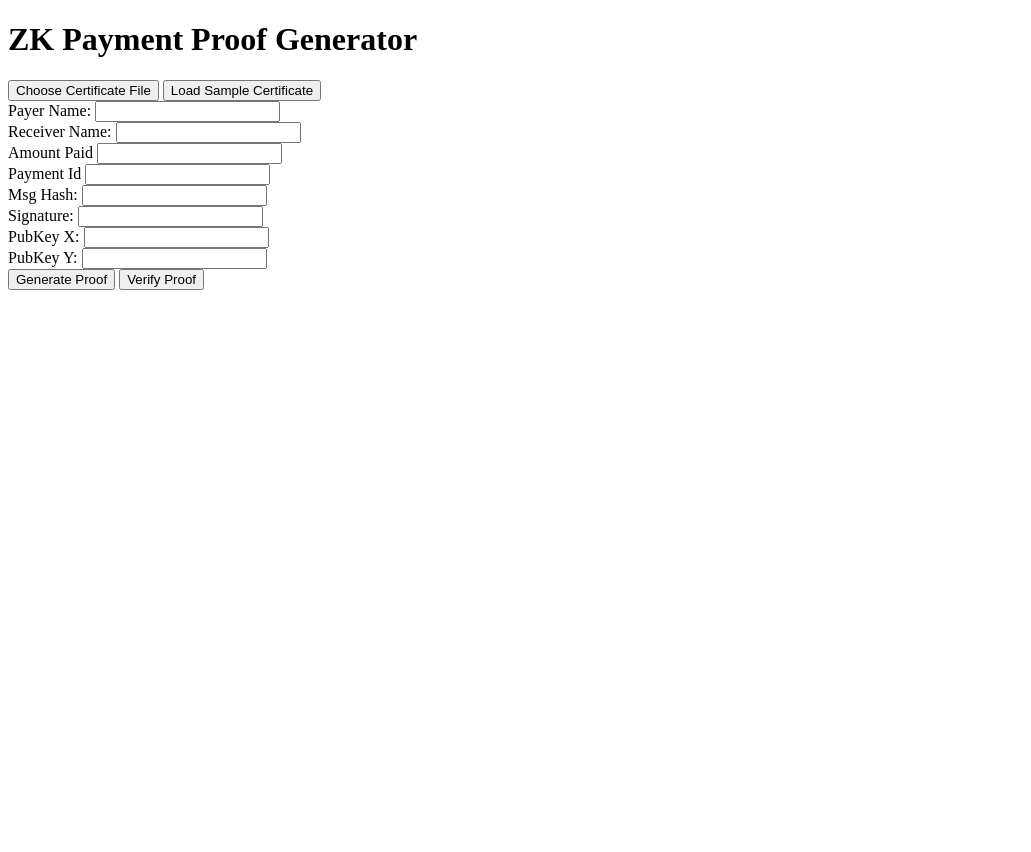
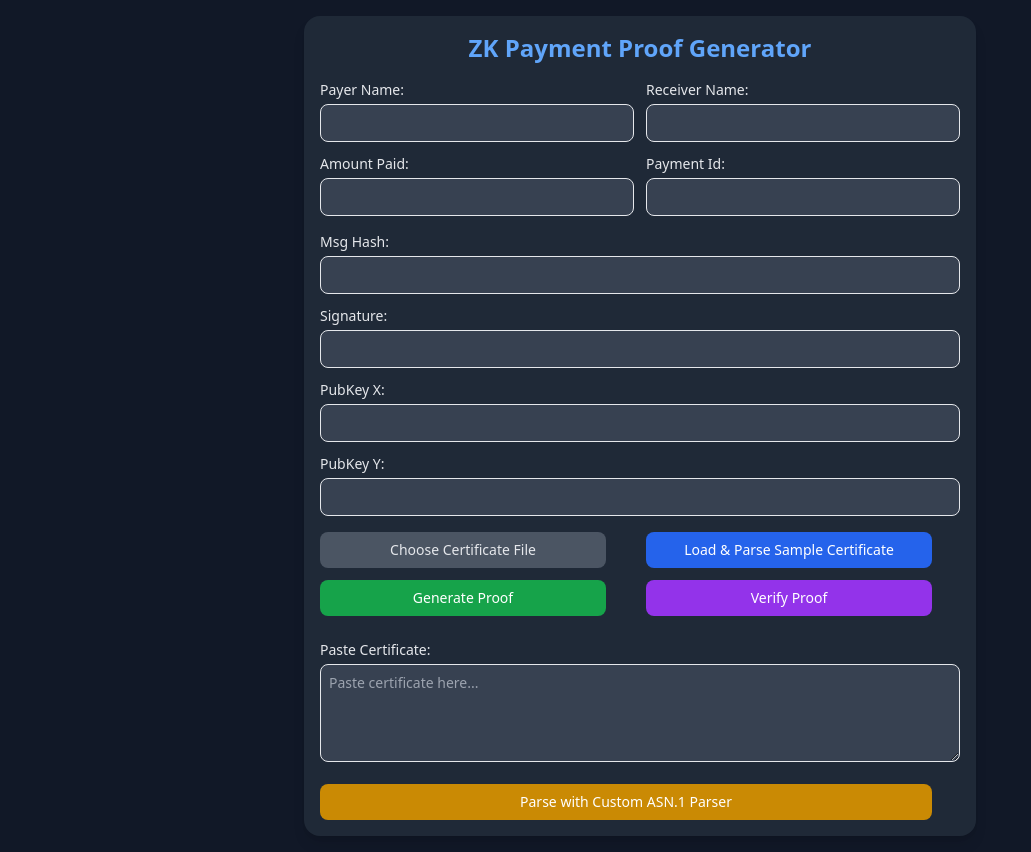
Before and after one commit to sanjay-sol/zkpay, a website built with Vite: page frontend/index.html in a window 1280 px wide. Both pictures are taken after a click on the button "Verify Proof". Shown: the whole page, without its empty margins (0-1031 px from the left). Before the commit the page ends 800 px from the top, so only its background shows below. Built offline with nearby package versions, Linux system fonts and the light colour scheme.

Commit message:
working5: ui rewrite

```diff
--- a/frontend/index.html
+++ b/frontend/index.html
@@ -1,56 +1,91 @@
 <!DOCTYPE html>
-<html lang="en">
+<html lang="en" class="dark">
   <head>
     <meta charset="UTF-8" />
     <meta name="viewport" content="width=device-width, initial-scale=1.0" />
     <title>ZK Payment Proof</title>
+    <script src="https://cdn.tailwindcss.com"></script>
   </head>
-  <body class="p-4 font-sans">
-    <h1 class="text-2xl mb-4">ZK Payment Proof Generator</h1>
+  <body class="p-4 bg-gray-900 text-gray-200 font-sans min-h-screen flex flex-col items-center">
+    <div class="w-full max-w-2xl bg-gray-800 p-4 rounded-2xl shadow-lg">
+      <h1 class="text-2xl font-bold mb-4 text-center text-blue-400">ZK Payment Proof Generator</h1>
 
-    <div class="mb-4">
-      <button id="chooseFileBtn" class="p-2 bg-gray-300 rounded mr-2">Choose Certificate File</button>
-      <button id="loadSampleBtn" class="p-2 bg-blue-500 text-white rounded">Load Sample Certificate</button>
-    </div>
+      <!-- Input Fields 2x2 Grid -->
+      <div class="grid grid-cols-1 md:grid-cols-2 gap-3 mb-4">
+        <div>
+          <label class="block text-sm font-medium mb-1">Payer Name:</label>
+          <input type="text" id="payer" class="w-full p-2 border rounded-lg bg-gray-700 text-gray-200 text-sm" readonly />
+        </div>
+        <div>
+          <label class="block text-sm font-medium mb-1">Receiver Name:</label>
+          <input type="text" id="rec" class="w-full p-2 border rounded-lg bg-gray-700 text-gray-200 text-sm" readonly />
+        </div>
+        <div>
+          <label class="block text-sm font-medium mb-1">Amount Paid:</label>
+          <input type="text" id="amount" class="w-full p-2 border rounded-lg bg-gray-700 text-gray-200 text-sm" readonly />
+        </div>
+        <div>
+          <label class="block text-sm font-medium mb-1">Payment Id:</label>
+          <input type="text" id="payment" class="w-full p-2 border rounded-lg bg-gray-700 text-gray-200 text-sm" readonly />
+        </div>
+      </div>
 
-    <div class="grid grid-cols-1 gap-4 max-w-xl">
-      <div>
-        <label class="block font-medium">Payer Name:</label>
-        <input type="text" id="payer" class="w-full p-2 border rounded" readonly />
+      <!-- Remaining Fields Single Column -->
+      <div class="grid grid-cols-1 gap-3 mb-4">
+        <div>
+          <label class="block text-sm font-medium mb-1">Msg Hash:</label>
+          <input type="text" id="msgHash" class="w-full p-2 border rounded-lg bg-gray-700 text-gray-200 text-sm" readonly />
+        </div>
+        <div>
+          <label class="block text-sm font-medium mb-1">Signature:</label>
+          <input type="text" id="signature" class="w-full p-2 border rounded-lg bg-gray-700 text-gray-200 text-sm" readonly />
+        </div>
+        <div>
+          <label class="block text-sm font-medium mb-1">PubKey X:</label>
+          <input type="text" id="pubkeyX" class="w-full p-2 border rounded-lg bg-gray-700 text-gray-200 text-sm" readonly />
+        </div>
+        <div>
+          <label class="block text-sm font-medium mb-1">PubKey Y:</label>
+          <input type="text" id="pubkeyY" class="w-full p-2 border rounded-lg bg-gray-700 text-gray-200 text-sm" readonly />
+        </div>
       </div>
-      <div>
-        <label class="block font-medium">Receiver Name:</label>
-        <input type="text" id="rec" class="w-full p-2 border rounded" readonly />
+
+      <!-- Buttons + Status in 2x2 Grid -->
+      <div class="grid grid-cols-1 sm:grid-cols-2 gap-3 mb-6">
+        <!-- Button 1 -->
+        <div class="flex items-center">
+          <button id="chooseFileBtn" class="flex-1 p-2 bg-gray-600 text-gray-200 rounded-lg hover:bg-gray-500 text-sm transition">Choose Certificate File</button>
+          <div id="chooseFileStatus" class="w-5 h-5 ml-2"></div>
+        </div>
+
+        <!-- Button 2 -->
+        <div class="flex items-center">
+          <button id="loadSampleBtn" class="flex-1 p-2 bg-blue-600 text-white rounded-lg hover:bg-blue-500 text-sm transition">Load & Parse Sample Certificate</button>
+          <div id="loadSampleStatus" class="w-5 h-5 ml-2"></div>
+        </div>
+
+        <!-- Button 3 -->
+        <div class="flex items-center">
+          <button id="generateProofBtn" class="flex-1 p-2 bg-green-600 text-white rounded-lg hover:bg-green-500 text-sm transition">Generate Proof</button>
+          <div id="generateProofStatus" class="w-5 h-5 ml-2"></div>
+        </div>
+
+        <!-- Button 4 -->
+        <div class="flex items-center">
+          <button id="verifyProofBtn" class="flex-1 p-2 bg-purple-600 text-white rounded-lg hover:bg-purple-500 text-sm transition">Verify Proof</button>
+          <div id="verifyProofStatus" class="w-5 h-5 ml-2"></div>
+        </div>
       </div>
-      <div>
-        <label class="block font-medium">Amount Paid</label>
-        <input type="text" id="amount" class="w-full p-2 border rounded" readonly />
+
+      <!-- New Textarea + Parse Button -->
+      <div class="mb-4">
+        <label class="block text-sm font-medium mb-1">Paste Certificate:</label>
+        <textarea id="certificateInput" rows="4" placeholder="Paste certificate here..." class="w-full p-2 border rounded-lg bg-gray-700 text-gray-200 text-sm placeholder-gray-400"></textarea>
       </div>
-      <div>
-        <label class="block font-medium">Payment Id</label>
-        <input type="text" id="payment" class="w-full p-2 border rounded" readonly />
+      <div class="flex items-center">
+        <button id="parseCertificateBtn" class="flex-1 p-2 bg-yellow-600 text-white rounded-lg hover:bg-yellow-500 text-sm transition">Parse with Custom ASN.1 Parser</button>
+        <div id="parseStatus" class="w-5 h-5 ml-2"></div>
       </div>
-      <div>
-        <label class="block font-medium">Msg Hash:</label>
-        <input type="text" id="msgHash" class="w-full p-2 border rounded" readonly />
-      </div>
-      <div>
-        <label class="block font-medium">Signature:</label>
-        <input type="text" id="signature" class="w-full p-2 border rounded" readonly />
-      </div>
-      <div>
-        <label class="block font-medium">PubKey X:</label>
-        <input type="text" id="pubkeyX" class="w-full p-2 border rounded" readonly />
-      </div>
-      <div>
-        <label class="block font-medium">PubKey Y:</label>
-        <input type="text" id="pubkeyY" class="w-full p-2 border rounded" readonly />
-      </div>
-    </div>
-
-    <div class="mt-4">
-      <button id="generateProofBtn" class="p-2 bg-green-500 text-white rounded mr-2">Generate Proof</button>
-      <button id="verifyProofBtn" class="p-2 bg-purple-500 text-white rounded">Verify Proof</button>
     </div>
 
     <script type="module" src="/main.js"></script>
--- a/frontend/main.js
+++ b/frontend/main.js
@@ -71,7 +71,33 @@ const sampleData = {
   ],
 };
 
+function setStatusLoading(statusId) {
+  const statusDiv = document.getElementById(statusId);
+  statusDiv.innerHTML = `
+    <svg class="animate-spin h-6 w-6 text-gray-500" xmlns="http://www.w3.org/2000/svg" fill="none" viewBox="0 0 24 24">
+      <circle class="opacity-25" cx="12" cy="12" r="10" stroke="currentColor" stroke-width="4"></circle>
+      <path class="opacity-75" fill="currentColor" d="M4 12a8 8 0 018-8v8z"></path>
+    </svg>
+  `;
+}
+
+function setStatusDone(statusId) {
+  const statusDiv = document.getElementById(statusId);
+  statusDiv.innerHTML = `
+    <svg class="h-6 w-6 text-green-500" xmlns="http://www.w3.org/2000/svg" fill="none" viewBox="0 0 24 24" stroke="currentColor">
+      <path stroke-linecap="round" stroke-linejoin="round" stroke-width="2" d="M5 13l4 4L19 7" />
+    </svg>
+  `;
+}
+
+function clearStatus(statusId) {
+  const statusDiv = document.getElementById(statusId);
+  statusDiv.innerHTML = "";
+}
 document.getElementById("loadSampleBtn").addEventListener("click", async () => {
+  setStatusLoading("loadSampleStatus");
+
+  // existing logic...
   document.getElementById("payer").value = JSON.stringify(sampleInput.payer);
   document.getElementById("rec").value = JSON.stringify(sampleInput.receiver);
   document.getElementById("amount").value = JSON.stringify(sampleInput.amount);
@@ -100,25 +126,35 @@ document.getElementById("loadSampleBtn").addEventListener("click", async () => {
   backend = new UltraHonkBackend(circuit.bytecode);
 
   console.log("Witness ready");
+
+  setStatusDone("loadSampleStatus");
 });
 
 document
   .getElementById("generateProofBtn")
   .addEventListener("click", async () => {
+    setStatusLoading("generateProofStatus");
+
     if (!witness || !backend) {
       console.log("Please load a certificate first.");
+      clearStatus("generateProofStatus");
       return;
     }
     console.log("Generating proof...");
     ({ proof, publicInputs } = await backend.generateProof(witness));
     console.log("Proof generated:", proof);
+
+    setStatusDone("generateProofStatus");
   });
 
 document
   .getElementById("verifyProofBtn")
   .addEventListener("click", async () => {
+    setStatusLoading("verifyProofStatus");
+
     if (!proof) {
       console.log("No proof to verify.");
+      clearStatus("verifyProofStatus");
       return;
     }
 
@@ -128,7 +164,6 @@ document
         String.fromCharCode(...new Uint8Array(publicInputs))
       );
 
-      // Send these as part of the JSON body
       const response = await fetch("http://localhost:3000/verify", {
         method: "POST",
         headers: {
@@ -142,7 +177,9 @@ document
 
       const data = await response.json();
       console.log("Backend verification response:", data);
+      setStatusDone("verifyProofStatus");
     } catch (err) {
       console.error("Error verifying proof with backend:", err);
+      clearStatus("verifyProofStatus");
     }
   });
```
